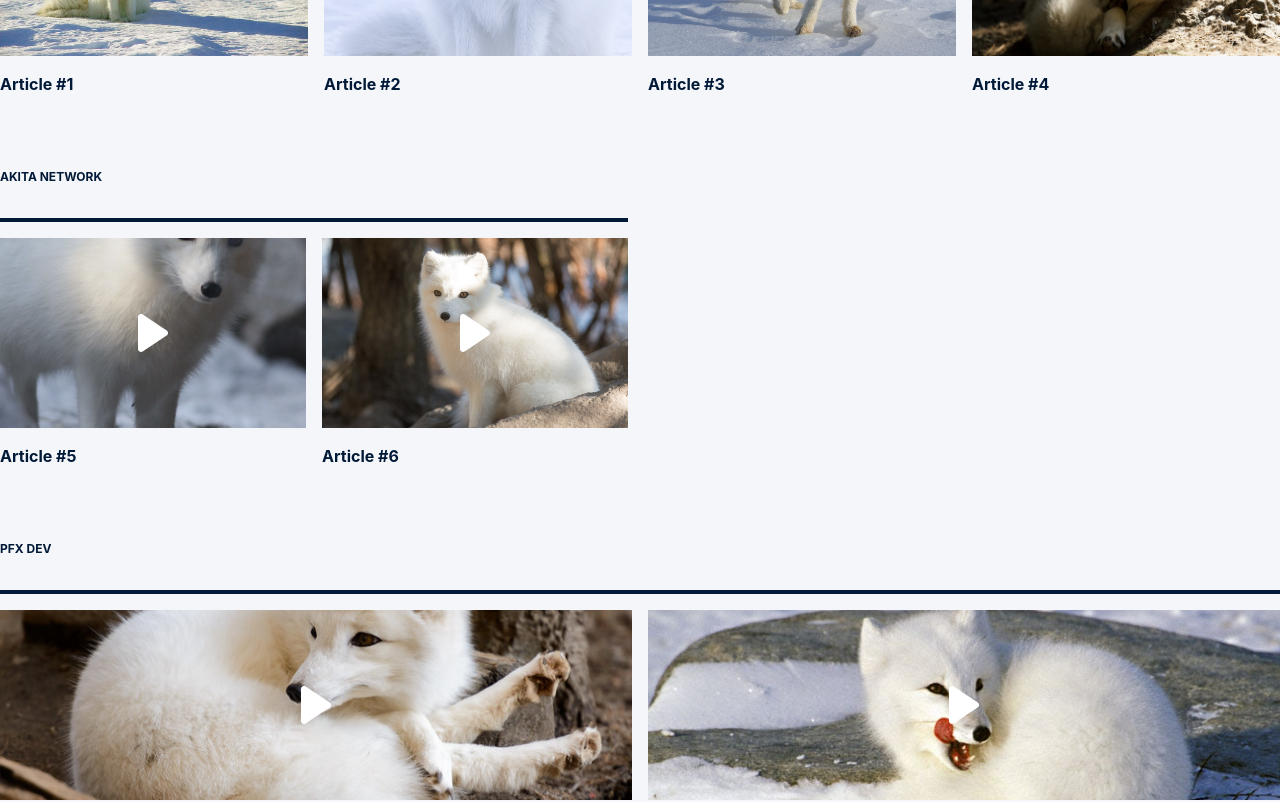
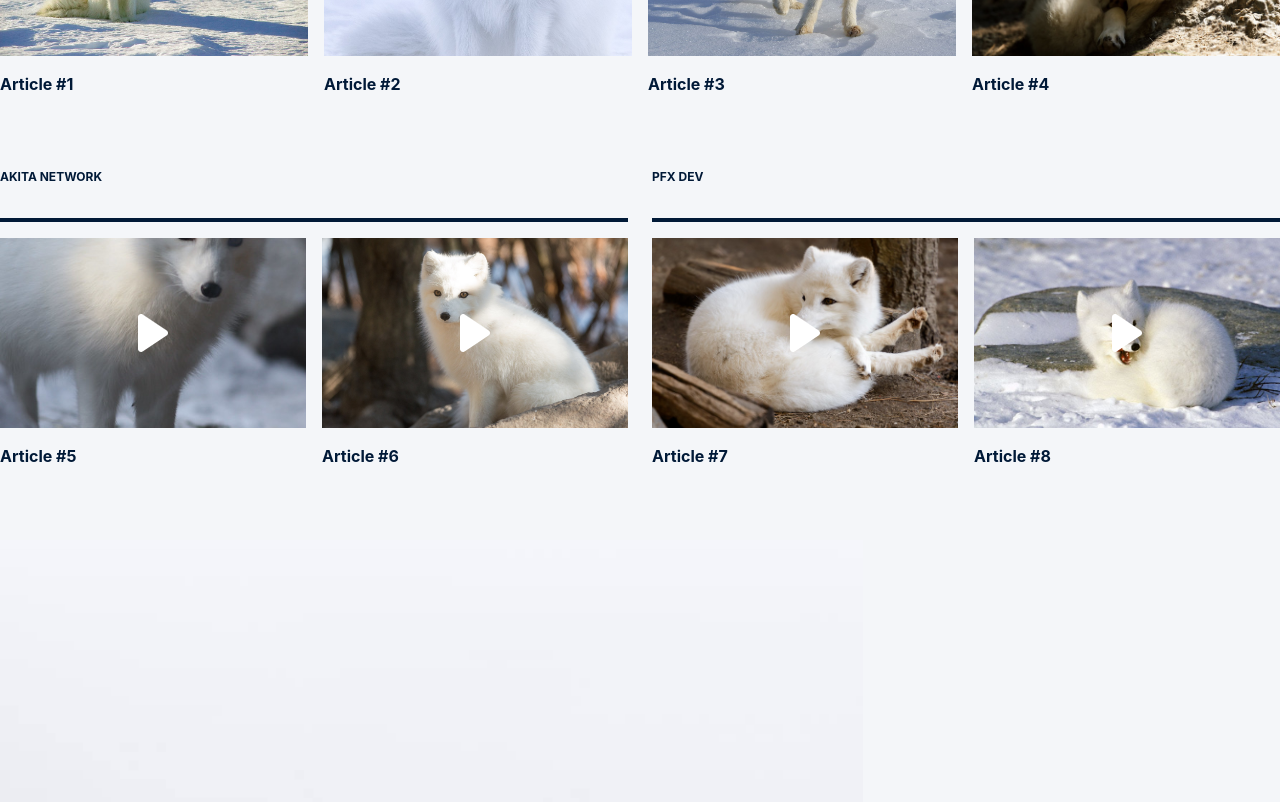
Before and after one commit to Polarfox-DEX/polarfox-web, a Next.js app: page /tutorials in a window 1280 px wide. Shown: the part 540-1342 px from the top of the page. Built offline with nearby package versions, Linux system fonts and the light colour scheme.

Commit message:
Fix issues on tutorials pane

```diff
--- a/components/tutorials/TutorialsPane.tsx
+++ b/components/tutorials/TutorialsPane.tsx
@@ -44,7 +44,7 @@ export function TutorialsPane({ className }: SectionProps) {
           })}
         </div>
       </div>
-      <div className="col-span-2 tablet:col-span-2laptop:col-span-1">
+      <div className="col-span-2 tablet:col-span-2 laptop:col-span-1">
         <div
           className="mt-10 border-b-4 border-tutorials_tile pb-8 font-bold"
           style={{
@@ -53,7 +53,7 @@ export function TutorialsPane({ className }: SectionProps) {
         >
           PFX DEV
         </div>
-        <div className="grid grid-cols-2 gap-x-4 mb-4tablet:grid-cols-3laptop:grid-cols-2">
+        <div className="grid grid-cols-2 gap-x-4 mb-4 tablet:grid-cols-3 laptop:grid-cols-2">
           {tutorials.map((tuto) => {
             if (tuto.type == TutorialTypes.PFX_DEV)
               return <TutorialsTile tutorial={tuto} key={tuto.slug} />
```
